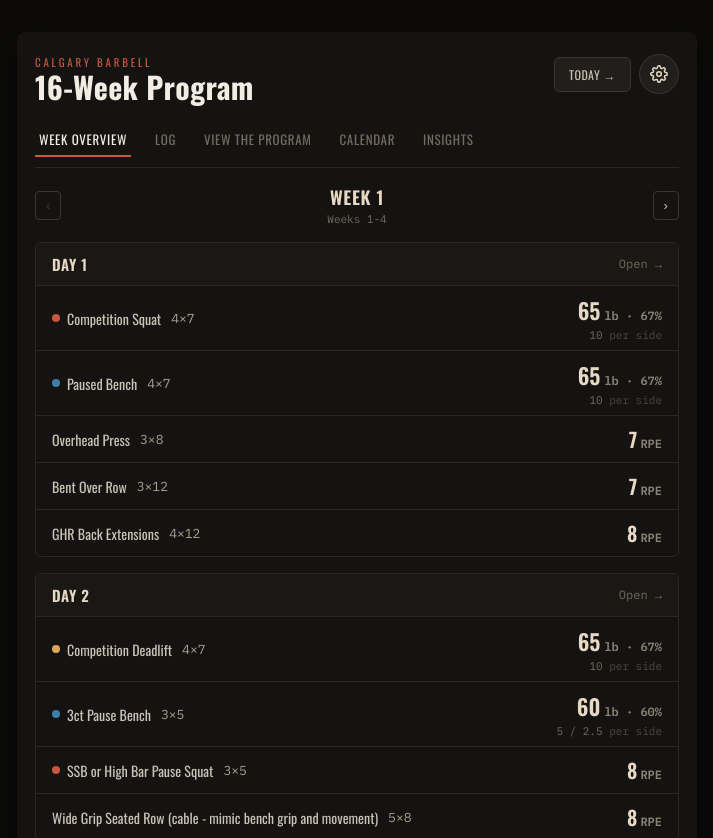
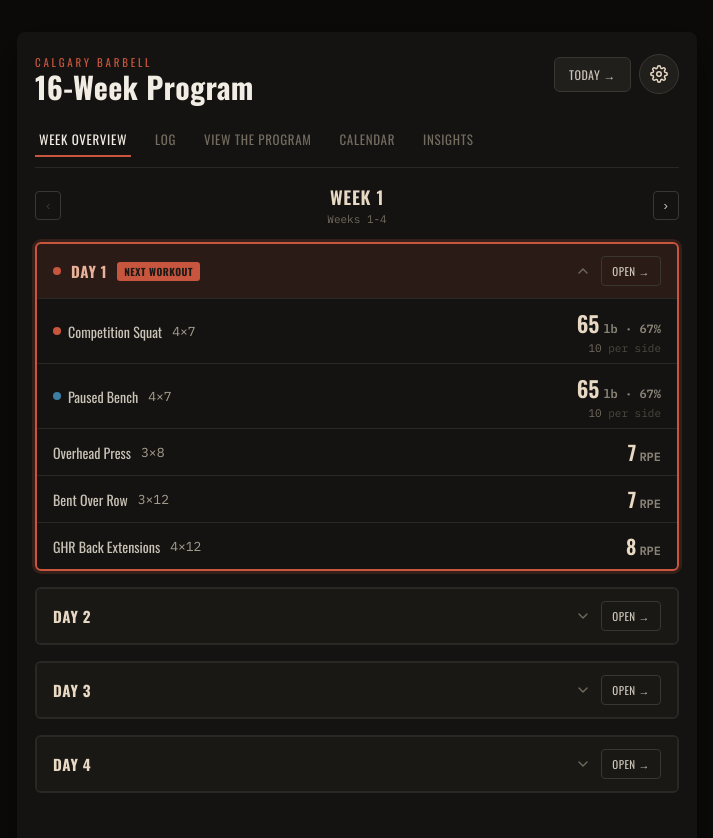
Before and after one commit to jackw91/CBB_App_V3, a React (Vite) app: page / in a window 1280 px wide. Shown: the top 838 px of the page, without its empty margins (283-996 px from the left). Built offline with nearby package versions, Linux system fonts and the light colour scheme.

Commit message:
Update Calgary Barbell App with rest audio chime and next workout tracking

```diff
--- a/src/App.jsx
+++ b/src/App.jsx
@@ -11,10 +11,14 @@
   deadlift: { label: "Deadlift", color: "#e0a458" },
 };
 
+/* The parser only tags entry.lift for %RM-based sets (it reads the formula's
+   training-max reference). RPE/opener/text/load-drop sets for the very same
+   lifts (e.g. "2ct Pause Squat" run at RPE) never get tagged that way, so we
+   fall back to matching the exercise name for every entry type. */
 function inferLiftFromName(name) {
   if (!name) return null;
   const n = name.toLowerCase();
-  if (n.includes("row")) return null;
+  if (n.includes("row")) return null; // e.g. "Seated Row (mimic bench movement)" is a row, not a bench press
   if (n.includes("squat")) return "squat";
   if (n.includes("deadlift")) return "deadlift";
   if (n.includes("bench") || n.includes("board press") || n.includes("pin press") || (n.includes("close grip") && n.includes("press"))) return "bench";
@@ -35,7 +39,7 @@
 const TAPER_LABELS_SORTED = Object.keys(PROGRAM_DATA.taper).sort((a, b) => {
   const na = parseInt(a);
   const nb = parseInt(b);
-  return nb - na;
+  return nb - na; // 5,4,3,2
 });
 
 /* ============================= UNIT / MATH HELPERS ============================= */
@@ -150,7 +154,7 @@
       if (val != null) return JSON.parse(val);
     }
   } catch (e) {
-    /* fallback */
+    /* not found -> fallback */
   }
   return fallback;
 }
@@ -196,6 +200,47 @@
 
 const EMPTY_SESSION = () => ({ completion: {}, logs: {}, notes: "", date: "" });
 
+/* A shared AudioContext, created/resumed only inside a real user-gesture
+   handler (e.g. tapping a set checkbox) so the browser's autoplay policy
+   allows it. Once unlocked this way, it stays usable for the beep that
+   plays later when the rest timer reaches zero (no gesture required then). */
+let sharedAudioCtx = null;
+function primeAudioCtx() {
+  try {
+    if (!sharedAudioCtx) {
+      const Ctx = window.AudioContext || window.webkitAudioContext;
+      if (Ctx) sharedAudioCtx = new Ctx();
+    }
+    if (sharedAudioCtx && sharedAudioCtx.state === "suspended") sharedAudioCtx.resume();
+  } catch (e) {
+    /* Web Audio unavailable — the visual alert still works fine on its own. */
+  }
+}
+function playRestCompleteTone() {
+  const ctx = sharedAudioCtx;
+  if (!ctx) return;
+  try {
+    const beep = (freq, startAt, dur) => {
+      const osc = ctx.createOscillator();
+      const gain = ctx.createGain();
+      osc.type = "sine";
+      osc.frequency.value = freq;
+      gain.gain.setValueAtTime(0.0001, startAt);
+      gain.gain.exponentialRampToValueAtTime(0.35, startAt + 0.02);
+      gain.gain.exponentialRampToValueAtTime(0.0001, startAt + dur);
+      osc.connect(gain);
+      gain.connect(ctx.destination);
+      osc.start(startAt);
+      osc.stop(startAt + dur + 0.02);
+    };
+    const t0 = ctx.currentTime;
+    beep(880, t0, 0.16);
+    beep(1046.5, t0 + 0.2, 0.22);
+  } catch (e) {
+    /* ignore playback errors */
+  }
+}
+
 function todayISO() {
   const d = new Date();
   return `${d.getFullYear()}-${String(d.getMonth() + 1).padStart(2, "0")}-${String(d.getDate()).padStart(2, "0")}`;
@@ -206,6 +251,9 @@
   return Number.isFinite(n) && n > 0 ? n : 1;
 }
 
+/* Reads a per-set completion array for an entry, tolerant of the older
+   single-boolean format (a fully-checked exercise from before per-set
+   tracking existed) and of an array whose length no longer matches sets. */
 function getSetStates(entry, session, idx) {
   const total = totalSetsFor(entry);
   const raw = session.completion?.[idx];
@@ -218,12 +266,33 @@
   return Array(total).fill(false);
 }
 
+/* Whether every set of every exercise in a day has been checked off. */
 function isDayComplete(entries, session) {
   if (!entries || entries.length === 0) return false;
   return entries.every((entry, idx) => {
     const st = getSetStates(entry, session, idx);
     return st.length > 0 && st.every(Boolean);
   });
+}
+
+/* The day immediately after the most recently completed day, walking the
+   program in order (week 1 day 1 ... week 16 day 4). If nothing has been
+   completed yet, that's week 1 day 1. Returns null once the whole program
+   is finished. */
+function computeNextWorkout(allSessions) {
+  const sequence = [];
+  for (let w = 1; w <= 16; w++) {
+    for (let d = 1; d <= 4; d++) {
+      if (getEntriesAbs(w, d).length > 0) sequence.push({ week: w, day: d });
+    }
+  }
+  let lastCompletedIndex = -1;
+  sequence.forEach((pt, i) => {
+    const session = allSessions[`${pt.week}:${pt.day}`];
+    if (session && isDayComplete(getEntriesAbs(pt.week, pt.day), session)) lastCompletedIndex = i;
+  });
+  const nextIndex = lastCompletedIndex + 1;
+  return nextIndex < sequence.length ? sequence[nextIndex] : null;
 }
 
 /* ============================= SMALL UI PIECES ============================= */
@@ -366,6 +435,7 @@
   return null;
 }
 
+/* small numeric input used in the log-expand panel */
 function LogField({ label, value, onChange, step, placeholder }) {
   return (
     <div style={{ display: "flex", flexDirection: "column", gap: 4 }}>
@@ -747,6 +817,7 @@
 /* ============================= REST TIMER ============================= */
 function RestTimerBar({ timer, onDismiss, onExtend }) {
   const [now, setNow] = useState(Date.now());
+  const beepedRef = useRef(null);
   useEffect(() => {
     if (!timer) return;
     const id = setInterval(() => setNow(Date.now()), 250);
@@ -758,22 +829,83 @@
   const pct = Math.min(1, Math.max(0, 1 - remaining / timer.duration));
   const done = remaining <= 0;
   const urgent = !done && remaining <= 5;
+
+  if (done && beepedRef.current !== timer.endAt) {
+    beepedRef.current = timer.endAt;
+    playRestCompleteTone();
+  }
+
+  if (done) {
+    return (
+      <div
+        onClick={onDismiss}
+        style={{
+          position: "fixed",
+          inset: 0,
+          zIndex: 80,
+          display: "flex",
+          flexDirection: "column",
+          alignItems: "center",
+          justifyContent: "center",
+          gap: 18,
+          cursor: "pointer",
+          animation: "cbRestFlash 0.9s ease-in-out infinite",
+          textAlign: "center",
+          padding: 24,
+        }}
+      >
+        <span style={{ width: 84, height: 84, borderRadius: "50%", background: "#7fae7a", display: "flex", alignItems: "center", justifyContent: "center" }}>
+          <svg width="46" height="46" viewBox="0 0 24 24" fill="none" stroke="#0f1710" strokeWidth="3">
+            <path d="M4 12.5l5 5L20 6" strokeLinecap="round" strokeLinejoin="round" />
+          </svg>
+        </span>
+        <div style={{ fontFamily: "'Oswald', sans-serif", fontSize: 30, fontWeight: 700, color: "#f2ede4", textTransform: "uppercase", letterSpacing: "0.04em" }}>Rest Over</div>
+        <div style={{ fontFamily: "'Oswald', sans-serif", fontSize: 16, color: "#c9c2b6", maxWidth: 320 }}>{timer.label}</div>
+        <button
+          onClick={(e) => {
+            e.stopPropagation();
+            onDismiss();
+          }}
+          style={{
+            marginTop: 10,
+            background: "#7fae7a",
+            border: "none",
+            borderRadius: 8,
+            color: "#0f1710",
+            fontFamily: "'Oswald', sans-serif",
+            fontWeight: 700,
+            fontSize: 15,
+            textTransform: "uppercase",
+            letterSpacing: "0.04em",
+            padding: "14px 32px",
+            cursor: "pointer",
+          }}
+        >
+          Let's Go
+        </button>
+        <div style={{ fontFamily: "'IBM Plex Mono', monospace", fontSize: 11, color: "#726b5f", marginTop: 4 }}>Tap anywhere to continue</div>
+      </div>
+    );
+  }
+
+  const accent = urgent ? "#e0a458" : "#c8553d";
   const mm = Math.floor(remaining / 60);
   const ss = String(remaining % 60).padStart(2, "0");
-  const accent = done ? "#7fae7a" : urgent ? "#e0a458" : "#c8553d";
   return (
     <div
       className="cb-timerbar"
       style={{
         position: "fixed",
-        left: 0,
-        right: 0,
-        bottom: 0,
+        left: 10,
+        right: 10,
+        bottom: "calc(env(safe-area-inset-bottom, 0px) + 18px)",
         zIndex: 50,
         background: "#1a1815",
-        borderTop: `3px solid ${accent}`,
-        boxShadow: `0 -6px 28px rgba(0,0,0,0.6), 0 -2px 22px ${accent}55`,
-        animation: done ? "cbRestDonePulse 1.1s ease-in-out infinite" : urgent ? "cbRestUrgentPulse 0.6s ease-in-out infinite" : "cbRestPulse 2.2s ease-in-out infinite",
+        border: `2px solid ${accent}`,
+        borderRadius: 14,
+        boxShadow: `0 -6px 28px rgba(0,0,0,0.6), 0 2px 22px ${accent}55`,
+        animation: urgent ? "cbRestUrgentPulse 0.6s ease-in-out infinite" : "cbRestPulse 2.2s ease-in-out infinite",
+        overflow: "hidden",
       }}
     >
       <div style={{ height: 4, background: "#2a2824", overflow: "hidden" }}>
@@ -806,32 +938,24 @@
             />
           </svg>
           <div style={{ position: "absolute", inset: 0, display: "flex", alignItems: "center", justifyContent: "center" }}>
-            {done ? (
-              <svg width="24" height="24" viewBox="0 0 24 24" fill="none" stroke={accent} strokeWidth="3">
-                <path d="M4 12.5l5 5L20 6" strokeLinecap="round" strokeLinejoin="round" />
-              </svg>
-            ) : (
             <span style={{ fontFamily: "'IBM Plex Mono', monospace", fontSize: 10, color: "#726b5f" }}>REST</span>
-            )}
           </div>
         </div>
         <div style={{ flex: 1, minWidth: 0 }}>
           <div style={{ fontFamily: "'Oswald', sans-serif", fontSize: 13, textTransform: "uppercase", color: accent, letterSpacing: "0.05em", fontWeight: 600, overflow: "hidden", textOverflow: "ellipsis", whiteSpace: "nowrap" }}>
-            {done ? "Rest complete — go again" : timer.label}
+            {timer.label}
           </div>
           <div style={{ fontFamily: "'IBM Plex Mono', monospace", fontSize: 34, lineHeight: 1.1, color: "#f2ede4", fontWeight: 700, letterSpacing: "0.01em" }}>
             {mm}:{ss}
           </div>
         </div>
         <div style={{ display: "flex", alignItems: "center", gap: 8, flexShrink: 0 }}>
-          {!done && (
           <button
             onClick={onExtend}
             style={{ background: "transparent", border: "1px solid #3a3733", color: "#c9c2b6", borderRadius: 6, padding: "10px 12px", fontSize: 12, cursor: "pointer", fontFamily: "'Oswald', sans-serif", fontWeight: 600 }}
           >
             +30s
           </button>
-          )}
           <button
             onClick={onDismiss}
             aria-label="Dismiss rest timer"
@@ -846,7 +970,7 @@
 }
 
 /* ============================= WEEK OVERVIEW (main page) ============================= */
-function WeekOverview({ week, allSessions, maxesLb, unit, roundToLb, roundToKg, barType, onJumpToDay, onPrevWeek, onNextWeek }) {
+function WeekOverview({ week, allSessions, nextWorkout, maxesLb, unit, roundToLb, roundToKg, barType, onJumpToDay, onPrevWeek, onNextWeek }) {
   const isTaperWeek = Number(week) === 16;
   const dayLabels = isTaperWeek
     ? TAPER_LABELS_SORTED.map((l, i) => ({ day: i + 1, label: l.replace(/ from Competition/i, "") }))
@@ -854,6 +978,25 @@
   const phaseName = weekToPhase(week);
   const heading = isTaperWeek ? "Taper Week" : `Week ${week}`;
 
+  const [expandedDays, setExpandedDays] = useState(() => new Set());
+  const nextWorkoutKey = nextWorkout ? `${nextWorkout.week}:${nextWorkout.day}` : "none";
+  useEffect(() => {
+    if (nextWorkout && nextWorkout.week === Number(week)) {
+      setExpandedDays(new Set([nextWorkout.day]));
+    } else {
+      setExpandedDays(new Set());
+    }
+  }, [week, nextWorkoutKey]);
+
+  const toggleDay = (day) => {
+    setExpandedDays((prev) => {
+      const next = new Set(prev);
+      if (next.has(day)) next.delete(day);
+      else next.add(day);
+      return next;
+    });
+  };
+
   return (
     <div style={{ marginTop: 16 }}>
       <div style={{ display: "flex", alignItems: "center", justifyContent: "space-between", marginBottom: 16 }}>
@@ -883,42 +1026,96 @@
           if (entries.length === 0) return null;
           const session = allSessions[`${week}:${day}`] || EMPTY_SESSION();
           const complete = isDayComplete(entries, session);
-          return (
-            <div key={day} style={{ border: `1px solid ${complete ? "#3d5a45" : "#2a2824"}`, borderRadius: 6, overflow: "hidden", opacity: complete ? 0.75 : 1 }}>
+          const isNext = !!nextWorkout && nextWorkout.week === Number(week) && nextWorkout.day === day;
+          const expanded = expandedDays.has(day);
+          const borderColor = complete ? "#4a8752" : isNext ? "#c8553d" : "#2a2824";
+          const headerBg = complete ? "rgba(127,174,122,0.16)" : isNext ? "rgba(200,85,61,0.12)" : "#1a1815";
+
+          return (
             <div
-                onClick={() => onJumpToDay(day)}
+              key={day}
+              style={{
+                border: `2px solid ${borderColor}`,
+                borderRadius: 6,
+                overflow: "hidden",
+                boxShadow: isNext ? "0 0 0 3px rgba(200,85,61,0.18)" : "none",
+              }}
+            >
+              <div
+                onClick={() => toggleDay(day)}
                 style={{
                   display: "flex",
                   justifyContent: "space-between",
                   alignItems: "center",
-                  padding: "10px 16px",
-                  background: complete ? "rgba(127,174,122,0.08)" : "#1a1815",
+                  padding: "12px 16px",
+                  background: headerBg,
                   cursor: "pointer",
-                }}
-              >
-                <span style={{ display: "flex", alignItems: "center", gap: 8 }}>
-                  {complete && (
-                    <svg width="15" height="15" viewBox="0 0 24 24" fill="none" stroke="#7fae7a" strokeWidth="3">
+                  gap: 10,
+                  flexWrap: "wrap",
+                  rowGap: 8,
+                }}
+              >
+                <span style={{ display: "flex", alignItems: "center", gap: 10, flexWrap: "wrap", rowGap: 6 }}>
+                  {complete ? (
+                    <span style={{ width: 22, height: 22, borderRadius: "50%", background: "#4a8752", display: "flex", alignItems: "center", justifyContent: "center", flexShrink: 0 }}>
+                      <svg width="13" height="13" viewBox="0 0 24 24" fill="none" stroke="#0f1710" strokeWidth="4">
                         <path d="M4 12.5l5 5L20 6" strokeLinecap="round" strokeLinejoin="round" />
                       </svg>
-                  )}
+                    </span>
+                  ) : isNext ? (
+                    <span style={{ width: 8, height: 8, borderRadius: "50%", background: "#c8553d", flexShrink: 0 }} />
+                  ) : null}
                   <span
                     style={{
                       fontFamily: "'Oswald', sans-serif",
                       fontSize: 15,
-                      fontWeight: 600,
-                      color: complete ? "#8fae8a" : "#e8d9c5",
+                      fontWeight: 700,
+                      color: complete ? "#a8d4a0" : isNext ? "#e8b199" : "#e8d9c5",
                       textTransform: "uppercase",
                       letterSpacing: "0.04em",
-                      textDecoration: complete ? "line-through" : "none",
                     }}
                   >
                     {label}
                   </span>
+                  {complete && (
+                    <span style={{ fontFamily: "'Oswald', sans-serif", fontSize: 10, fontWeight: 700, color: "#0f1710", background: "#7fae7a", borderRadius: 3, padding: "2px 7px", textTransform: "uppercase", letterSpacing: "0.05em" }}>
+                      Completed
                     </span>
-                <span style={{ fontSize: 12, color: "#726b5f", fontFamily: "'IBM Plex Mono', monospace" }}>Open →</span>
-              </div>
-              {entries.map((entry, idx) => (
+                  )}
+                  {isNext && !complete && (
+                    <span style={{ fontFamily: "'Oswald', sans-serif", fontSize: 10, fontWeight: 700, color: "#1c1a17", background: "#c8553d", borderRadius: 3, padding: "2px 7px", textTransform: "uppercase", letterSpacing: "0.05em" }}>
+                      Next Workout
+                    </span>
+                  )}
+                </span>
+                <span style={{ display: "flex", alignItems: "center", gap: 10, flexShrink: 0 }}>
+                  <svg width="16" height="16" viewBox="0 0 24 24" fill="none" stroke="#726b5f" strokeWidth="2" style={{ transform: expanded ? "rotate(180deg)" : "none", transition: "transform 0.15s" }}>
+                    <path d="M6 9l6 6 6-6" strokeLinecap="round" strokeLinejoin="round" />
+                  </svg>
+                  <button
+                    onClick={(e) => {
+                      e.stopPropagation();
+                      onJumpToDay(day);
+                    }}
+                    style={{
+                      background: "transparent",
+                      border: "1px solid #3a3733",
+                      borderRadius: 4,
+                      color: "#c9c2b6",
+                      fontFamily: "'Oswald', sans-serif",
+                      fontSize: 11,
+                      textTransform: "uppercase",
+                      letterSpacing: "0.04em",
+                      padding: "6px 10px",
+                      cursor: "pointer",
+                    }}
+                  >
+                    Open →
+                  </button>
+                </span>
+              </div>
+              {expanded &&
+                entries.map((entry, idx) => (
                   <div key={idx} style={{ display: "flex", flexWrap: "wrap", rowGap: 6, justifyContent: "space-between", alignItems: "center", padding: "8px 16px", borderTop: "1px solid #2a2824" }}>
                     <div style={{ display: "flex", alignItems: "center", minWidth: 0, flexWrap: "wrap", rowGap: 4, flex: "1 1 auto", marginRight: 10 }}>
                       <LiftBadge lift={resolveLift(entry)} />
@@ -940,7 +1137,7 @@
   );
 }
 
-/* ============================= VIEW THE PROGRAM ============================= */
+/* ============================= VIEW THE PROGRAM (phase/week directory) ============================= */
 function ProgramView({ phase, onSelectPhase, allSessions, onGoToWeek }) {
   const isTaperPhase = phase === "Taper Week";
 
@@ -1012,7 +1209,7 @@
   );
 }
 
-/* ============================= INSIGHTS ============================= */
+/* ============================= INSIGHTS (E1RM CHART + HEATMAP) ============================= */
 function InsightsView({ unit, roundToLb, roundToKg, sessions, loadingData }) {
   const chartData = useMemo(() => {
     const perWeek = {};
@@ -1530,7 +1727,7 @@
 
 /* ============================= MAIN APP ============================= */
 export default function CalgaryBarbellApp() {
-  const [mode, setMode] = useState("overview");
+  const [mode, setMode] = useState("overview"); // overview | log | program | calendar | insights
   const [phase, setPhase] = useState("Weeks 1-4");
   const [week, setWeek] = useState("1");
   const [day, setDay] = useState("1");
@@ -1547,10 +1744,13 @@
 
   const [session, setSession] = useState(EMPTY_SESSION());
   const [expandedIdx, setExpandedIdx] = useState(null);
-  const [timer, setTimer] = useState(null);
-  const [allSessions, setAllSessions] = useState({});
+  const [timer, setTimer] = useState(null); // { label, endAt, duration }
+  const [allSessions, setAllSessions] = useState({}); // "week:day" -> session, across the whole program
   const [loadingHistory, setLoadingHistory] = useState(true);
-  const [historyExercise, setHistoryExercise] = useState(null);
+  const [historyExercise, setHistoryExercise] = useState(null); // exercise name for drill-down modal
+  const didInitialJump = useRef(false);
+
+  const nextWorkout = useMemo(() => computeNextWorkout(allSessions), [allSessions]);
 
   const isTaper = phase === "Taper Week";
   const absWeek = isTaper ? 16 : Number(week);
@@ -1558,6 +1758,7 @@
   const entries = getEntriesAbs(absWeek, absDay);
   const skey = sessionKey(absWeek, absDay);
 
+  /* ---- load settings once ---- */
   useEffect(() => {
     (async () => {
       const saved = await storageGet("settings", null);
@@ -1577,14 +1778,28 @@
     storageSet("settings", { maxesLb, roundToLb, roundToKg, unit, barType, startDate });
   }, [maxesLb, roundToLb, roundToKg, unit, barType, startDate, settingsLoaded]);
 
+  /* ---- load the whole program's session history once, for Insights / Calendar / drill-down ---- */
   useEffect(() => {
     (async () => {
       const map = await loadAllSessions();
       setAllSessions(map);
       setLoadingHistory(false);
+      if (!didInitialJump.current) {
+        didInitialJump.current = true;
+        const next = computeNextWorkout(map);
+        if (next) {
+          const targetPhase = weekToPhase(next.week);
+          if (targetPhase) {
+            setPhase(targetPhase);
+            if (targetPhase === "Taper Week") setTaperLabel(TAPER_LABELS_SORTED[next.day - 1]);
+            else setWeek(String(next.week));
+          }
+        }
+      }
     })();
   }, []);
 
+  /* ---- load session whenever the viewed day changes ---- */
   useEffect(() => {
     let cancelled = false;
     setExpandedIdx(null);
@@ -1619,6 +1834,7 @@
       if (nowChecked) {
         const restSec = Number(entry?.rest);
         if (restSec) {
+          primeAudioCtx();
           setTimer({ label: entry.exercise, endAt: Date.now() + restSec * 1000, duration: restSec });
         }
       }
@@ -1647,17 +1863,20 @@
     [session, persistSession]
   );
 
+  /* ---- keep week/day valid when phase changes ---- */
   useEffect(() => {
     if (!isTaper) {
       const weeks = Object.keys(PROGRAM_DATA.phases[phase] || {}).sort((a, b) => Number(a) - Number(b));
       if (weeks.length && !weeks.includes(week)) setWeek(weeks[0]);
     }
+    // eslint-disable-next-line
   }, [phase]);
   useEffect(() => {
     if (!isTaper) {
       const days = Object.keys(PROGRAM_DATA.phases[phase]?.[week] || {}).sort((a, b) => Number(a) - Number(b));
       if (days.length && !days.includes(day)) setDay(days[0]);
     }
+    // eslint-disable-next-line
   }, [phase, week]);
 
   const doneCount = entries.filter((entry, i) => {
@@ -1731,7 +1950,7 @@
         background: "#141311",
         minHeight: 560,
         color: "#f2ede4",
-        padding: "22px 18px 90px",
+        padding: "22px 18px 130px",
         borderRadius: 8,
         position: "relative",
         maxWidth: 680,
@@ -1753,13 +1972,13 @@
           0%, 100% { box-shadow: 0 -6px 28px rgba(0,0,0,0.6), 0 -2px 22px rgba(224,164,88,0.35); }
           50% { box-shadow: 0 -6px 28px rgba(0,0,0,0.6), 0 -5px 42px rgba(224,164,88,0.8); }
         }
-        @keyframes cbRestDonePulse {
-          0%, 100% { box-shadow: 0 -6px 28px rgba(0,0,0,0.6), 0 -2px 22px rgba(127,174,122,0.3); background: #1a1815; }
-          50% { box-shadow: 0 -6px 28px rgba(0,0,0,0.6), 0 -5px 40px rgba(127,174,122,0.7); background: #1e2620; }
+        @keyframes cbRestFlash {
+          0%, 100% { background: rgba(15,23,16,0.97); }
+          50% { background: rgba(50,90,55,0.97); }
         }
 
         @media (max-width: 480px) {
-          .cb-app { padding: 14px 10px 100px !important; }
+          .cb-app { padding: 14px 10px 130px !important; }
           .cb-title-eyebrow { font-size: 10px !important; letter-spacing: 0.18em !important; }
           .cb-title-main { font-size: 21px !important; }
           .cb-header { flex-wrap: wrap !important; row-gap: 10px !important; }
@@ -1953,6 +2172,7 @@
         <WeekOverview
           week={absWeek}
           allSessions={allSessions}
+          nextWorkout={nextWorkout}
           maxesLb={maxesLb}
           unit={unit}
           roundToLb={roundToLb}
```
Lines whose indentation alone changed are shown as unchanged.
